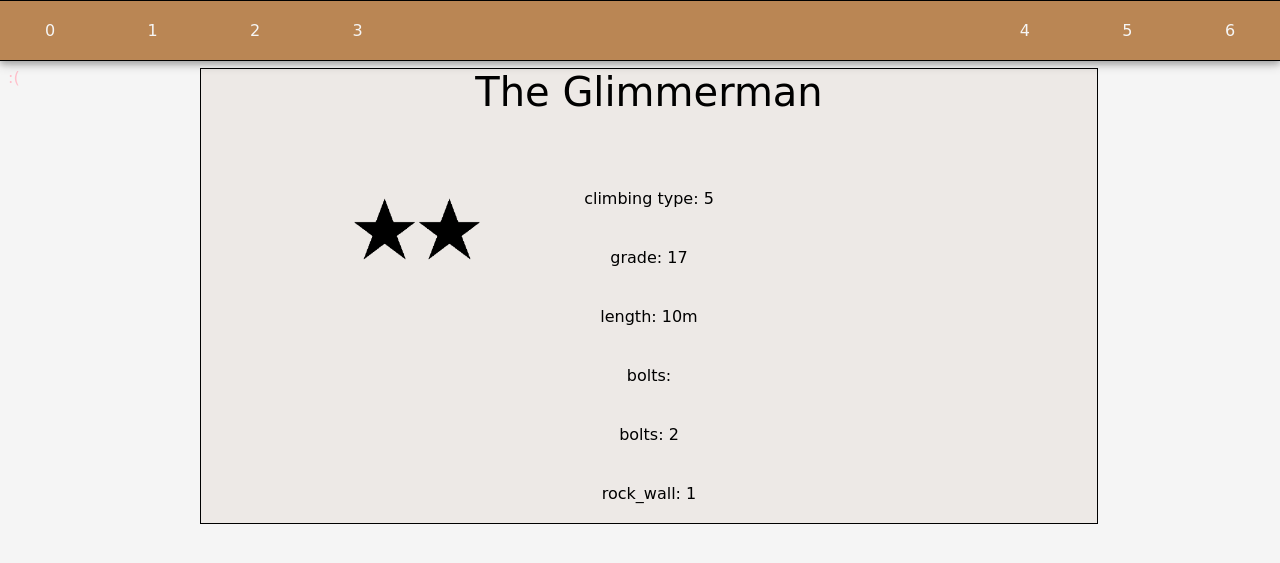
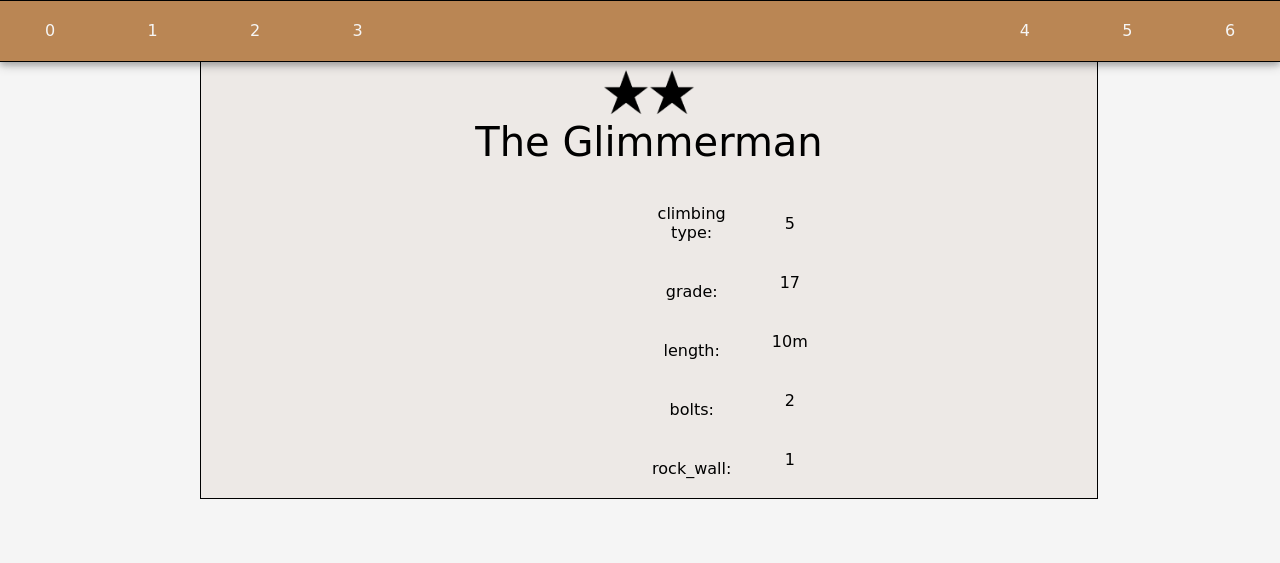
Before and after one commit to WilliCochrane/Year-12-project, a Flask app: page /route/1 in a window 1280 px wide. Shown: the top 563 px of the page. Run offline with Flask 3, Linux system fonts and the light colour scheme; data comes from the database, SQL or seed files in the repository.

Commit message:
Stars positioned correctly

```diff
--- a/static/style.css
+++ b/static/style.css
@@ -35,6 +35,8 @@ p {
     text-decoration: none;
     height: fit-content;
     transition: background-color 200ms;
+    width: 40px;
+    height:20px;
 }
 
 .nav-page:hover {
@@ -58,17 +60,9 @@ p {
 }
 
 .name {
-    margin: auto;
     text-align: center;
     font-size: 40px;
     color: #000000;
-}
-
-.name-container {
-    display: grid;
-    grid-template-columns: 2fr,1fr;
-    margin-left: auto;
-    height: 100px;
 }
 
 .info {
@@ -79,11 +73,25 @@ p {
     color: #000000;
 }
 
-.stars {
-    color:#000000;
+.info-container{
+    display: grid;
+    grid-template-columns: 1fr;
+    width: 10%;
+    margin: auto;
+    height: fit-content;
+}
+
+.info-grid{
+    display: grid;
+    grid-template-columns: 1fr 1fr;
+    width: 20%;
+    margin: auto;
+    height: fit-content;
 }
 
 .star-image {
-    scale: 30%;
-
+    height: 50px;
+    display: block;
+    margin-left: auto;
+    margin-right: auto;
 }
--- a/templates/home.html
+++ b/templates/home.html
@@ -1,3 +1,3 @@
-{%extends 'base.html'%}
+{%extends 'route.html'%}
 {% block content %}
 {% endblock %}
--- a/templates/route.html
+++ b/templates/route.html
@@ -16,18 +16,26 @@
             <a class="nav-page">5</a>
             <a class="nav-page">6</a>
         </div>
-        <div class="filler">filler</div>
         <div class="content-container">
-            <div class="name-container">
-                <div class="name">{{ name }}</div>
-                <div class="stars"><img class="star-image" src="{{ stars }}" alt="Stars"></div>
+            <div class="filler">filler</div>
+            <div class="name"><img class="star-image" src="{{ stars }}" alt="Stars">{{ name }}</div>
+            <br>
+            <div class="info-grid">
+                <div class="info-container">
+                    <div class="info">climbing type: </div>
+                    <div class="info">grade:</div>
+                    <div class="info">length: </div>
+                    <div class="info">bolts:</div>
+                    <div class="info">rock_wall: </div>
+                </div>
+                <div class="info-container">
+                    <div class="info">{{ climbing_type_id }}</div>
+                    <div class="info">{{ grade }}</div>
+                    <div class="info">{{ length }}m</div>
+                    <div class="info">{{ bolts }}</div>
+                    <div class="info">{{ rock_wall_id }}</div>
+                </div>
             </div>
-            <div class="info">climbing type: {{ climbing_type_id }}</div>
-            <div class="info">grade: {{ grade }}</div>
-            <div class="info">length: {{ length }}m</div>
-            <div class="info">bolts:</div>
-            <div class="info">bolts: {{ bolts }}</div>
-            <div class="info">rock_wall: {{ rock_wall_id }}</div>
         </div>
         {% endblock %}
         <footer>:(</footer>
```
